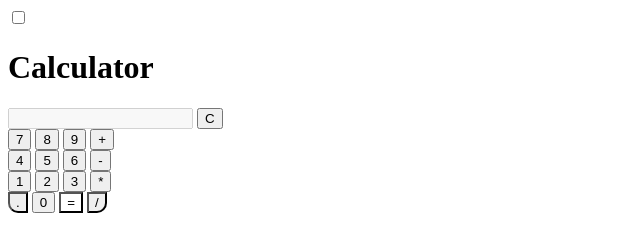
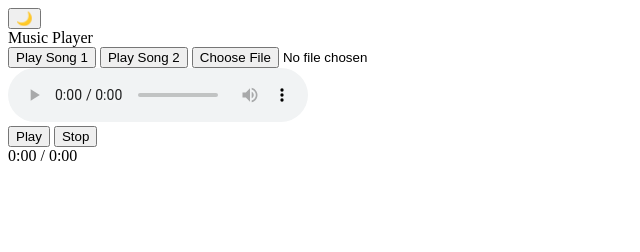
Before and after one commit to zohaibhassan1573/CodeAplha_Task, a plain HTML site: page index.html in a window 1280 px wide. Shown: the whole page, without its empty margins (0-640 px from the left). Drawn offline with Linux system fonts and the light colour scheme.

Commit message:
Add files via upload

```diff
--- a/index.html
+++ b/index.html
@@ -1,52 +1,32 @@
-<!doctype html>
+<!DOCTYPE html>
 <html lang="en">
 <head>
-  <meta charset="utf-8">
-  <title>Basic Calculator</title>
-  <meta name="description" content="A Basic Calculator">
-  <meta name="author" content="SitePoint">
-  <link rel="stylesheet" href="styles.css">
+    <meta charset="UTF-8">
+    <meta name="viewport" content="width=device-width, initial-scale=1.0">
+    <title>Modern Music Player</title>
+    <link rel="stylesheet" href="styles.css">
+    <link rel="icon" type="image/x-icon" href="favicon.ico"> <!-- Link to your favicon -->
 </head>
-<body data-theme="">
-    <div class="main">
-        <div class="calculator">
-            <div class="header">
-                <div class="switchBox">
-                    <input type="checkbox" name="" id="switch" value="switch">
-                    <div class="box"></div>
-                </div>
-                <h1 class="title">Calculator</h1>
-            </div>
-            <div class="input">
-                <input type="text" name="" id="display" disabled>
-                <input type="button" value="C" class="cancel_btn">
-            </div>
-            <div class="row">
-                <input type="button" value="7">
-                <input type="button" value="8">
-                <input type="button" value="9">
-                <input type="button" value="+" class="operator">
-            </div>
-            <div class="row">
-                <input type="button" value="4">
-                <input type="button" value="5">
-                <input type="button" value="6">
-                <input type="button" value="-" class="operator">
-            </div>
-            <div class="row">
-                <input type="button" value="1">
-                <input type="button" value="2">
-                <input type="button" value="3">
-                <input type="button" value="*" class="operator">
-            </div>
-            <div class="row">
-                <input style="border-radius: 0 0 0 10px;" type="button" value=".">
-                <input type="button" value="0">
-                <input style="background: var(--operator-bg); color: var(--operator-color);" type="button" value="=" class="operator">
-                <input style="border-radius: 0 0 10px 0;" type="button" value="/" class="operator">
+<body>
+    <button id="darkModeToggle" class="btn">🌙</button>
+    <div class="title">Music Player</div>
+    <div class="player">
+        <div class="song-options">
+            <button id="playSong1" class="btn">Play Song 1</button>
+            <button id="playSong2" class="btn">Play Song 2</button>
+            <input type="file" id="fileInput" accept="audio/*">
+        </div>
+        <audio id="audio" controls>
+            <!-- Leave the src empty, or add it if you prefer to test with sample songs -->
+        </audio>
+        <div class="controls">
+            <button id="playPauseBtn" class="btn">Play</button>
+            <button id="stopBtn" class="btn">Stop</button>
+            <div class="time">
+                <span id="currentTime">0:00</span> / <span id="duration">0:00</span>
             </div>
         </div>
     </div>
-  <script src="script.js"></script>
+    <script src="script.js"></script>
 </body>
 </html>
```
